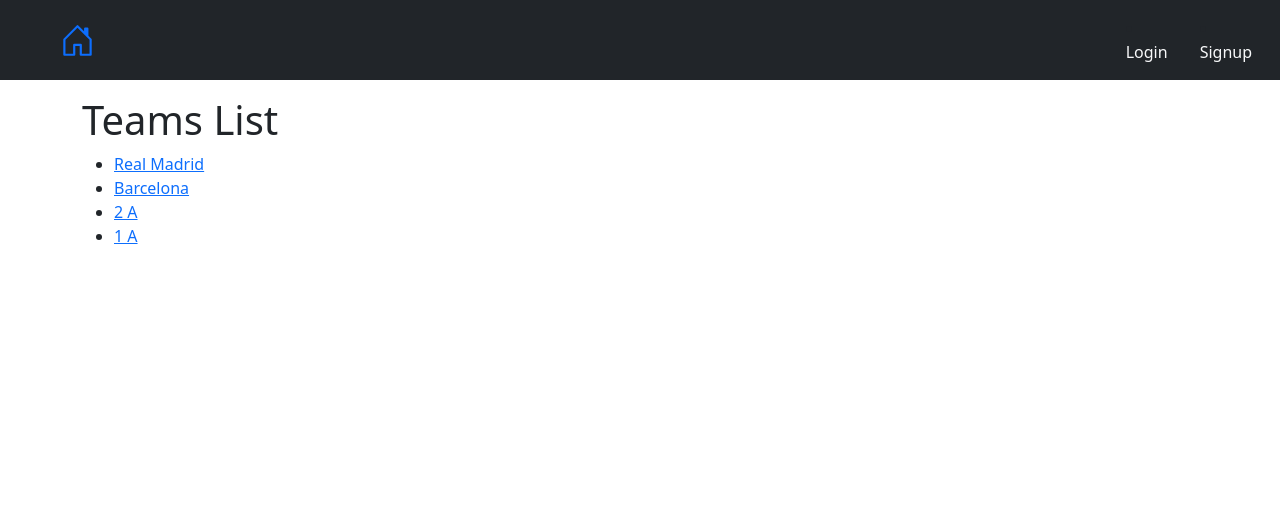
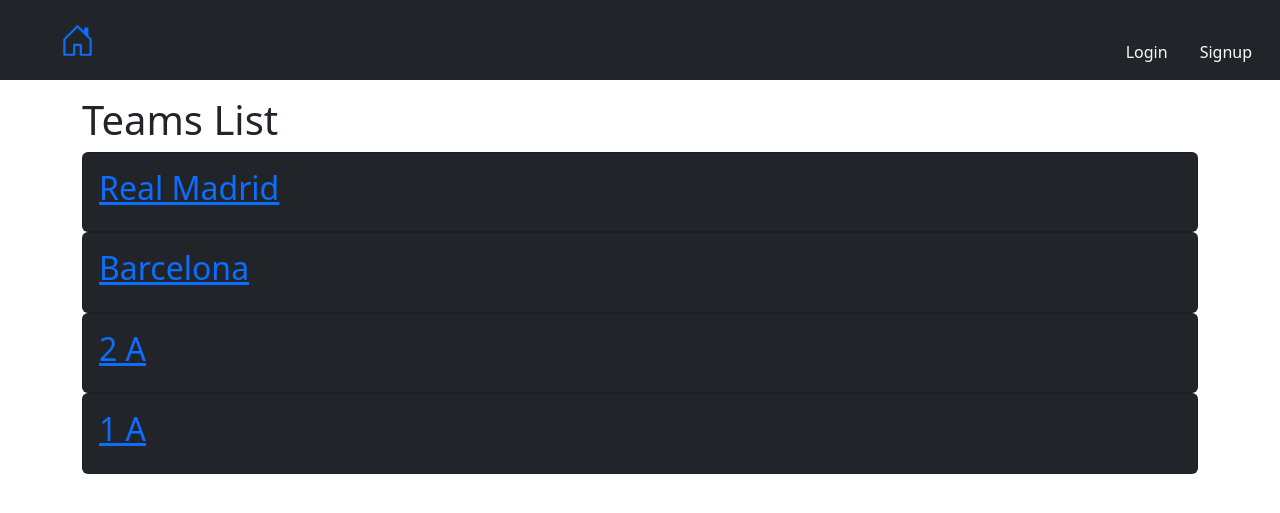
Before and after one commit to jostinjimenez/django-project-competencias, a Django app: page /teams/ in a window 1280 px wide. Shown: the top 513 px of the page. Run offline with Django 4.2, Linux system fonts and the light colour scheme; data comes from the database, SQL or seed files in the repository; both versions use the stored data as it was after the commit.

Commit message:
teams styles

````diff
--- a/myapp/templates/competitions.html
+++ b/myapp/templates/competitions.html
@@ -16,11 +16,9 @@
                     <p class="text-right">{{ competition.is_active }}</p>
                 </div>
             </div>
-            </div>
+
         {% endfor %}
-
-
-
+    </div>
 
 {% endblock %}
 ```
--- a/myapp/templates/teams.html
+++ b/myapp/templates/teams.html
@@ -3,10 +3,14 @@
 
     <h1>Teams List</h1>
 
-    <ul>
+    <div>
         {% for team in teams %}
-            <li><a href="{% url 'teams_detail' team.id %}">{{ team.name }}</a></li>
+            <div class="card card-body bg-dark">
+                <div class=" text-light">
+                   <h2><a href="{% url 'teams_detail' team.id %}">{{ team.name }}</a></h2>
+                </div>
+            </div>
         {% endfor %}
-    </ul>
+    </div>
 
 {% endblock %}
````
Also changed, not shown: db.sqlite3, myapp/static/css/css_team.css (added).
